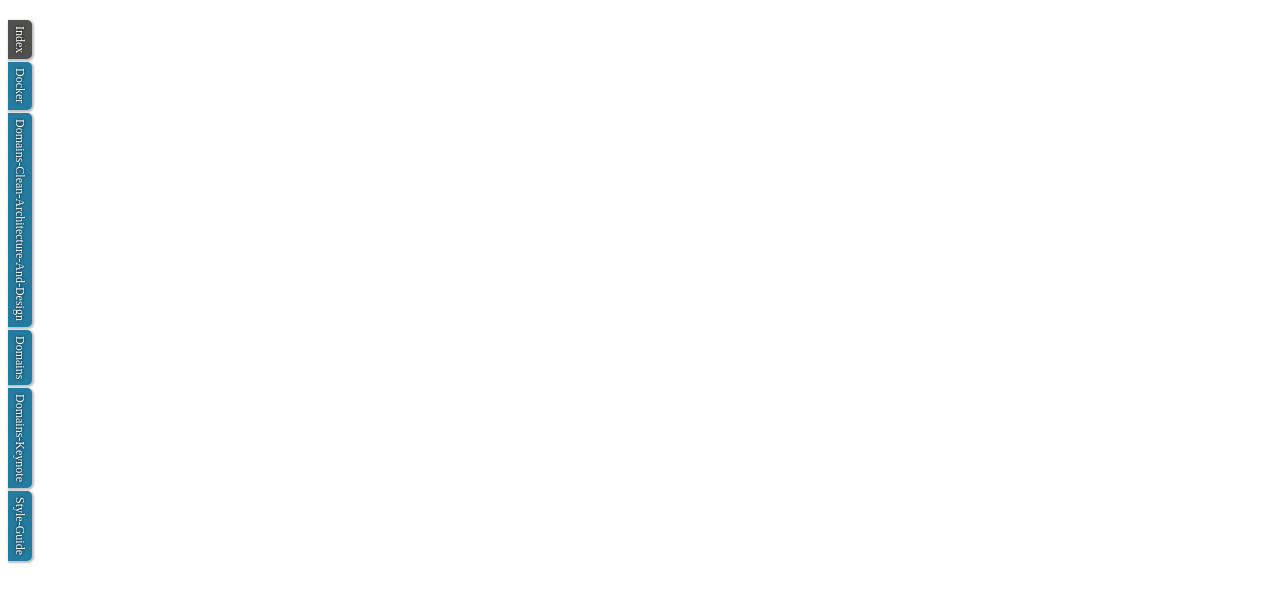
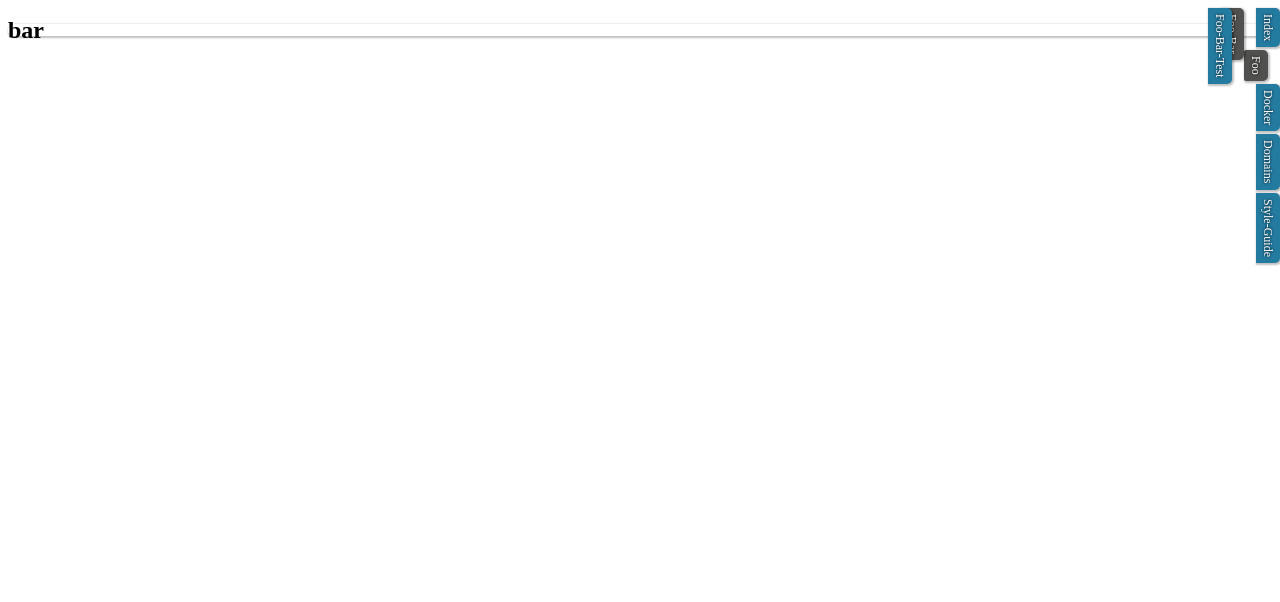
Before and after one commit to SamuelDavis/notes, a Nuxt app: page /foo/bar in a window 1280 px wide. Shown: the top 602 px of the page. Built offline with nearby package versions, Linux system fonts and the light colour scheme.

Commit message:
rough implementation of dynamically nested navs

```diff
--- a/components/NotesNav.vue
+++ b/components/NotesNav.vue
@@ -1,7 +1,7 @@
 <template>
   <nav>
     <ol>
-      <li :class="{active: name === $route.name}" :key="i" class="shadow" v-for="({path, name}, i) in routes">
+      <li :class="{active: path.slice(1) && $route.path.includes(path)}" :key="i" class="shadow" v-for="({path, name}, i) in routes">
         <router-link :to="path" class="inverted-text" v-text="name"/>
       </li>
     </ol>
@@ -38,15 +38,12 @@
       border-bottom-right-radius: 5px;
       width: fit-content;
 
-      &:first-child {
-        background-color: #50514F;
-      }
-
       &.active {
         position: relative;
         left: -1rem;
         border-top-left-radius: 2px;
         border-bottom-left-radius: 2px;
+        background-color: #50514F;
       }
 
       a {
--- a/layouts/default.vue
+++ b/layouts/default.vue
@@ -1,7 +1,9 @@
 <template>
   <div id="app">
     <nuxt class="page shadow"/>
-    <notes-nav class="nav"/>
+    <div id="nav-container">
+      <notes-nav :style="{zIndex: routes.length - i}" :key="i" :routes="nav.routes" v-for="(nav, i) in routes" v-if="shouldShowNav(nav)"/>
+    </div>
   </div>
 </template>
 
@@ -11,6 +13,30 @@
   export default {
     components: {
       NotesNav
+    },
+    data () {
+      const routes = [...this.$router.options.routes]
+        .reduce((acc, route) => {
+          const parts = route.path.slice(1).split('/')
+          const namespace_parts = parts.slice(0, parts.length - 1)
+          const namespace = namespace_parts.join('.')
+          if (!acc.hasOwnProperty(namespace)) {
+            acc[namespace] = {
+              namespace,
+              namespace_parts,
+              routes: []
+            }
+          }
+          acc[namespace].routes.push(route)
+          acc[namespace].routes.sort((a, b) => a.path.length - b.path.length)
+          return acc
+        }, {})
+      return { routes: Object.values(routes).sort((a, b) => b.namespace_parts.length - a.namespace_parts.length) }
+    },
+    methods: {
+      shouldShowNav (group) {
+        return this.$route.path.slice(1).replace('\/', '.').includes(group.namespace)
+      }
     }
   }
 </script>
@@ -21,6 +47,13 @@
   html {
     font-size: $line-height;
     line-height: $line-height;
+  }
+
+  #nav-container {
+    position: absolute;
+    right: 0;
+    display: flex;
+    flex-direction: row;
   }
 
   .inverted-text, .inverted-text * {
--- /dev/null
+++ b/pages/foo/bar/index.vue
@@ -0,0 +1,13 @@
+<template>
+  <h1>bar</h1>
+</template>
+
+<script>
+  export default {
+    name: 'bar'
+  }
+</script>
+
+<style scoped>
+
+</style>
--- /dev/null
+++ b/pages/foo/bar/test.vue
@@ -0,0 +1,9 @@
+<template>
+  <h1>test</h1>
+</template>
+
+<script>
+  export default {
+    name: 'test'
+  }
+</script>
--- /dev/null
+++ b/pages/foo/index.vue
@@ -0,0 +1,13 @@
+<template>
+  <h1>foo</h1>
+</template>
+
+<script>
+  export default {
+    name: 'foo'
+  }
+</script>
+
+<style scoped>
+
+</style>
--- a/pages/index.vue
+++ b/pages/index.vue
@@ -19,7 +19,7 @@
 
 <script>
   export default {
-    name: 'cover',
+    name: 'index',
     data () {
       return {
         phone: '802-745-0057',
```
